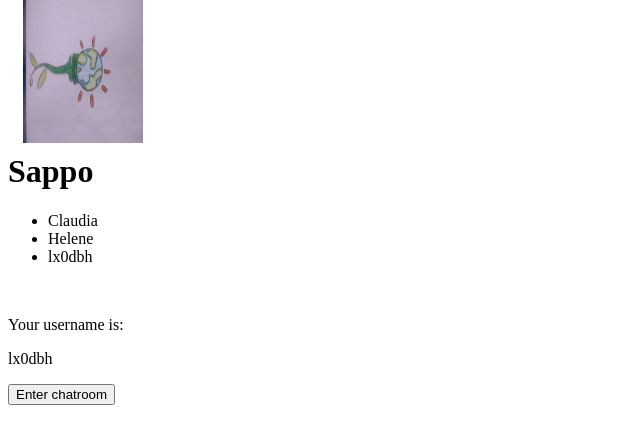
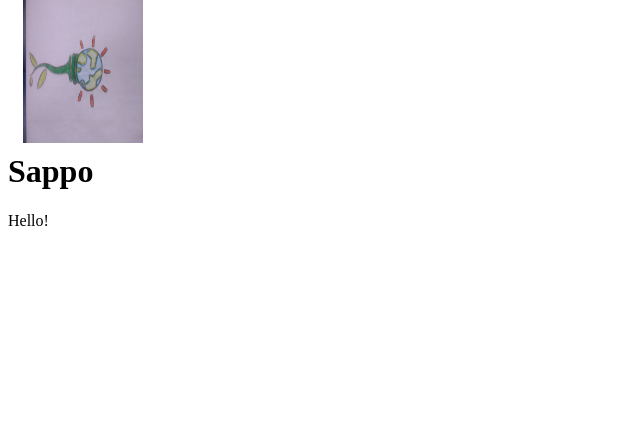
Before and after one commit to Abbeyy/web-chat, a React (Create React App) app in the folder frontend/: page / in a window 1280 px wide. Both pictures are taken after a click on the button "Enter chatroom". Shown: the top 444 px of the page, without its empty margins (0-640 px from the left). Built offline with nearby package versions, Linux system fonts and the light colour scheme.

Commit message:
Included conditional rendering to move user into chatroom

```diff
--- a/frontend/src/component/ChatBox.js
+++ b/frontend/src/component/ChatBox.js
@@ -0,0 +1,12 @@
+import React from 'react';
+import '../resources/sappo.css';
+
+class ChatBox extends React.Component {
+    render() {
+        return (<div>
+            Hello!
+        </div>);
+    }
+}
+
+export default ChatBox;
--- a/frontend/src/component/UserGeneration.js
+++ b/frontend/src/component/UserGeneration.js
@@ -1,13 +1,19 @@
 import React from 'react';
-// import ChatBox from './component/ChatBox';
+import ChatBox from './ChatBox';
 import '../resources/sappo.css';
 
 class Users extends React.Component {
     state = {
         fetched: false,
         users: null, //get existing users from db,
-        name: null
+        name: null,
+        showChat: false
     };
+
+    constructor(props) {
+        super(props);
+        this.showChat = this.showChat.bind(this);
+    }
 
     componentDidMount() {
         //get users from database.
@@ -30,10 +36,16 @@ class Users extends React.Component {
         return (userList);
     }
 
+    showChat() {
+        this.setState({showChat: true});
+    }
+
     render() {
         return(
             <div>
-                {this.state.fetched ?
+                {this.state.showChat
+                    ? <ChatBox></ChatBox>
+                    : this.state.fetched ?
                             <div>
                                 <ul>
                                     {this.state.users ? this.listUsers() : <li>No users yet</li>}
@@ -43,7 +55,7 @@ class Users extends React.Component {
                                 {this.state.name ?
                                     <div>
                                         <p>{this.state.name}</p>
-                                <button>Enter chatroom</button>
+                                        <button onClick={this.showChat}>Enter chatroom</button>
                                     </div>
                                     : <p>"name not gathered yet"</p>}
                             </div>
```
Lines whose indentation alone changed are shown as unchanged.
